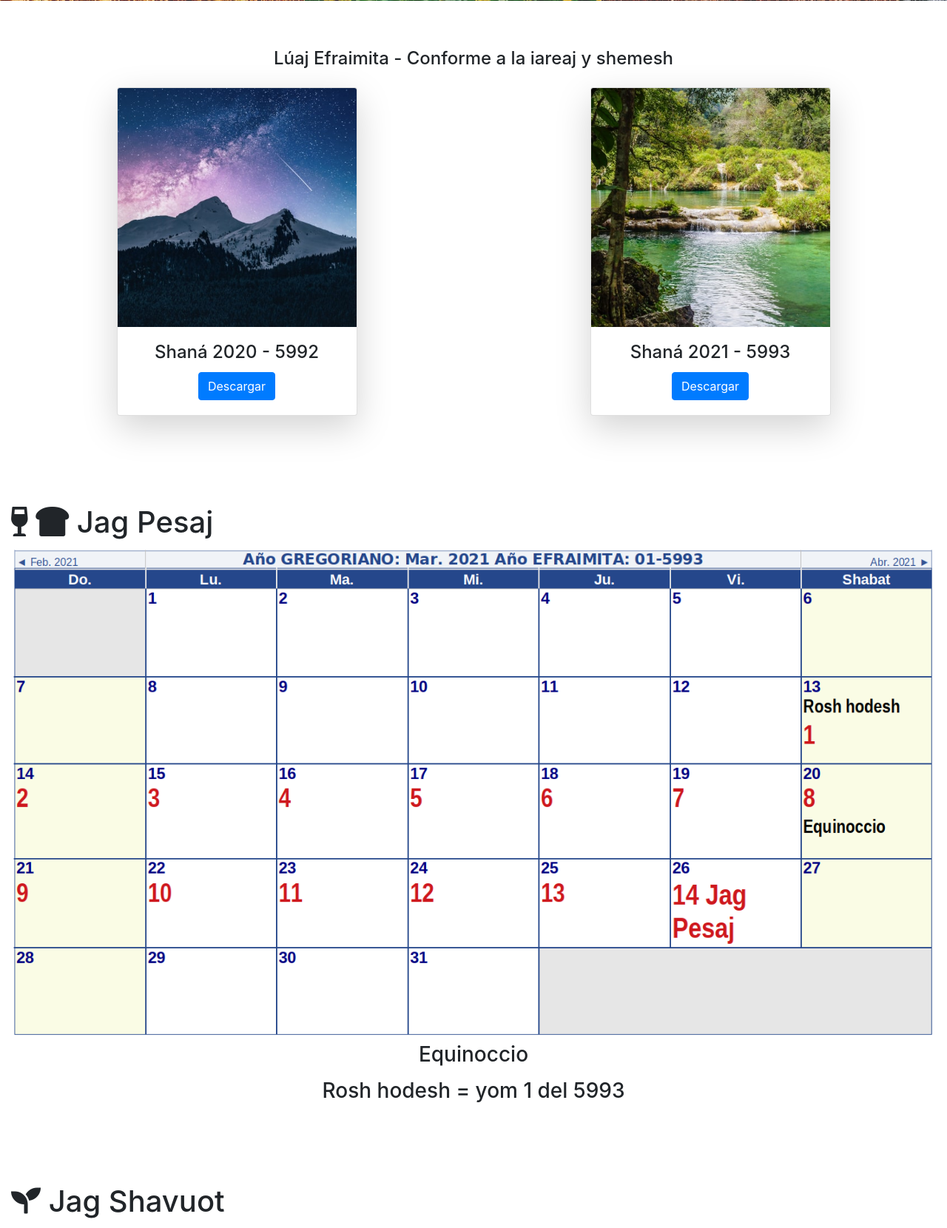
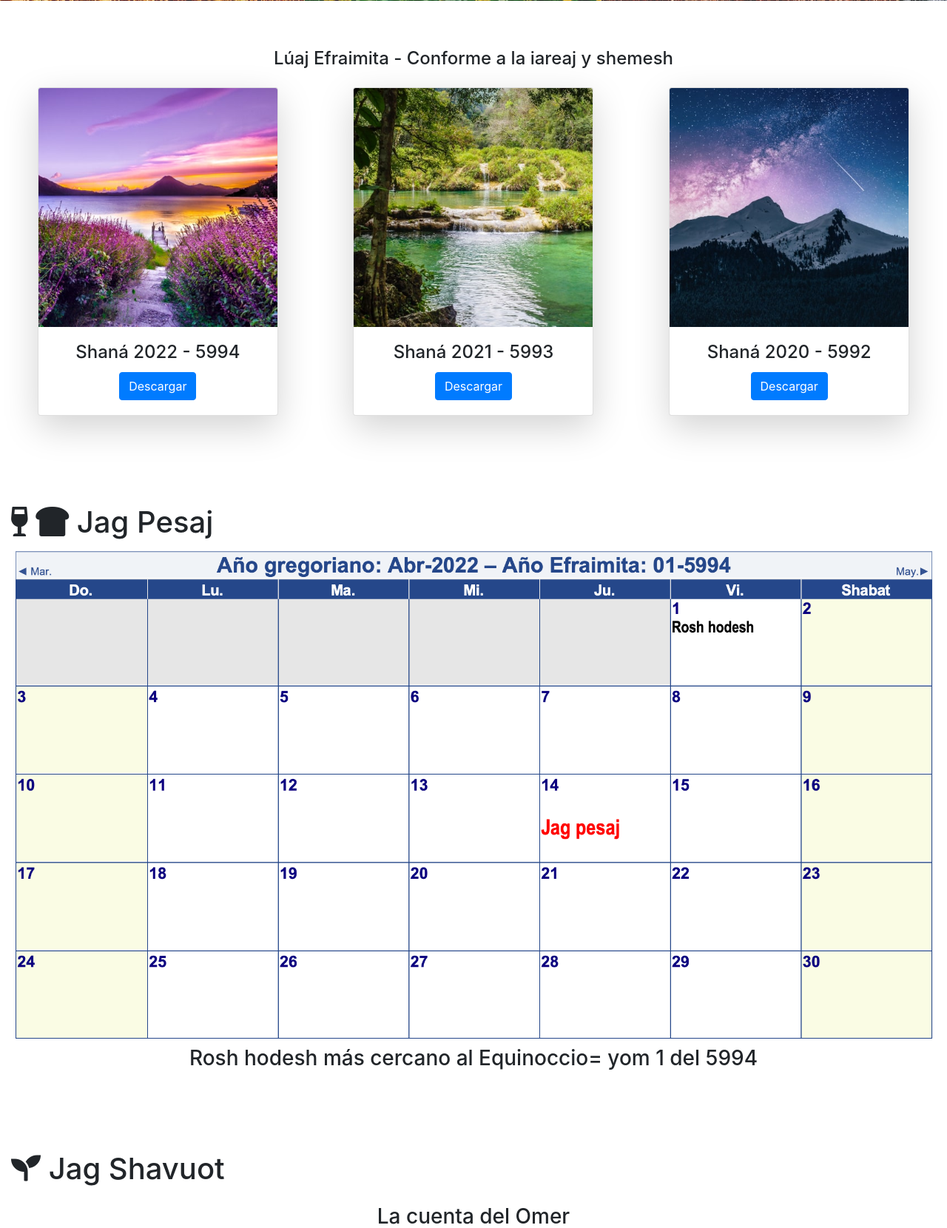
Before and after one commit to alrom7/efraimregresa.org, a PHP site: page /luaj.php in a window 1280 px wide. Shown: the part 312-1972 px from the top of the page at 74% size. Run offline with PHP 8.4, Linux system fonts and the light colour scheme; some libraries are stand-ins or nearby versions.

Commit message:
shana-2022-5994

```diff
--- a/luaj.php
+++ b/luaj.php
@@ -37,21 +37,21 @@ style="background-image: url('img/banner/luaj-min.jpg');
 
   <!-- Grid row !-->
   <div class="row">
-
     <!--Grid column-->
-  <div class="col-lg-6 col-md-6 mb-4 ">
+    <div class="col-lg-4 col-md-4 mb-4">
       <!-- Begin card !-->
       <div class="card shadow-lg mx-auto" style="width:325px">
-    <img class="card-img-top" src="img/2020/2020-luaj.jpg" alt="Luaj 2020" style="width:100%">
+        <img class="card-img-top" src="img/2022/2022-luaj.jpg"
+        alt="Luaj 2022" style="width:100%">
         <div class="card-body text-center">
-      <h4 class="card-title">Shaná 2020 - 5992</h4>
-      <a href="https://drive.google.com/file/d/1bXoGCBSbAy5atcBHrg9gYhF5ILfM74yX/view?usp=sharing" class="btn btn-primary stretched-link" target="_blank">Descargar</a>
+          <h4 class="card-title text-center">Shaná 2022 - 5994</h4>
+          <a href="https://drive.google.com/file/d/1Zbx_LUqmH0BrR0fLPoFot0mpGIjBsLqa/view?usp=sharing" class="btn btn-primary stretched-link" target="_blank">Descargar</a>
         </div>
       </div> <!-- End card !-->
     </div> <!-- End column !-->
 
     <!--Grid column-->
-  <div class="col-lg-6 col-md-6 mb-4">
+    <div class="col-lg-4 col-md-4 mb-4">
       <!-- Begin card !-->
       <div class="card shadow-lg mx-auto" style="width:325px">
         <img class="card-img-top" src="img/2021/2021-luaj.jpg"
@@ -59,6 +59,18 @@ style="background-image: url('img/banner/luaj-min.jpg');
         <div class="card-body text-center">
           <h4 class="card-title text-center">Shaná 2021 - 5993</h4>
           <a href="https://drive.google.com/file/d/1ybE4KBCTbFG5T1fsKgUA-wEmuJN4bKjc/view?usp=sharing" class="btn btn-primary stretched-link" target="_blank">Descargar</a>
+        </div>
+      </div> <!-- End card !-->
+    </div> <!-- End column !-->
+
+  <!--Grid column-->
+  <div class="col-lg-4 col-md-4 mb-4 ">
+    <!-- Begin card !-->
+    <div class="card shadow-lg mx-auto" style="width:325px">
+      <img class="card-img-top" src="img/2020/2020-luaj.jpg" alt="Luaj 2020" style="width:100%">
+      <div class="card-body text-center">
+        <h4 class="card-title">Shaná 2020 - 5992</h4>
+        <a href="https://drive.google.com/file/d/1bXoGCBSbAy5atcBHrg9gYhF5ILfM74yX/view?usp=sharing" class="btn btn-primary stretched-link" target="_blank">Descargar</a>
       </div>
     </div> <!-- End card !-->
   </div> <!-- End column !-->
@@ -75,10 +87,9 @@ style="background-image: url('img/banner/luaj-min.jpg');
   		Jag Pesaj
 	</h1>
 	<img src="img/luaj/luaj-pesaj.png"
-  	class="mx-auto d-block img-fluid" alt="Luaj pesaj 2020">
+  	class="mx-auto d-block img-fluid" alt="Luaj pesaj">
 
-  	<h3 class="text-center c-text-blue py-1">Equinoccio</h3>
-  	<h3 class="text-center c-text-blue py-1">Rosh hodesh = yom 1 del 5993</h3>
+  	<h3 class="text-center c-text-blue py-1">Rosh hodesh más cercano al Equinoccio= yom 1 del 5994</h3>
 </div> <!-- End containter-fluid Jag Pesaj-->
 
 <!-- Begin container-fluid Jag Shavout-->
@@ -90,7 +101,7 @@ style="background-image: url('img/banner/luaj-min.jpg');
   	La cuenta del Omer</h3>
 
   	<img src="img/luaj/luaj-shavuot.png"
-  	class="mx-auto d-block img-fluid" alt="Rosh hodesh = yom 1 del 5993">
+  	class="mx-auto d-block img-fluid" alt="Rosh hodesh = yom 1 del 5994">
     <br>
   	<img src="img/luaj/luaj-shavuot2.png"
   	class="mx-auto d-block img-fluid" alt="Rosh hodesh = yom 1 del 5993">
@@ -108,33 +119,33 @@ style="background-image: url('img/banner/luaj-min.jpg');
   		La cuenta del Rosh Jodesh
   </h1>
   <ul class="list-group shadow">
-    <li class="list-group-item active"><b>Rosh Jodesh 01 - Sha. 13 Mar. 2021</b>
+    <li class="list-group-item active"><b>Rosh Jodesh 01 - Vie. 01 Abr. 2022</b>
     </li>
     <li class="list-group-item">
-    	Rosh Jodesh 02 - Lun. 12 Abr. 2021</li>
+    	Rosh Jodesh 02 - Dom. 01 May. 2022</li>
     <li class="list-group-item">
-    	Rosh Jodesh 03 - Mar. 11 May. 2021</li>
+    	Rosh Jodesh 03 - Lun. 30 May. 2022</li>
     <li class="list-group-item">
-    	Rosh Jodesh 04 - Jue. 10 Jun. 2021</li>
+    	Rosh Jodesh 04 - Mie. 29 Jun. 2022</li>
     <li class="list-group-item">
-    	Rosh Jodesh 05 - Sha. 10 Jul. 2021</li>
+    	Rosh Jodesh 05 - Vie. 29 Jul. 2022</li>
     <li class="list-group-item">
-    	Rosh Jodesh 06 - Dom. 08 Ago. 2021</li>
+    	Rosh Jodesh 06 - Sha. 27 Ago. 2022</li>
     <li class="list-group-item">
-    	Rosh Jodesh 07 - Mar. 07 Sep. 2021<b> Yom Teruah</b>
+    	Rosh Jodesh 07 - Lun. 26 Sep. 2022<b> Yom Teruah</b>
     </li>
     <li class="list-group-item">
-    	Rosh Jodesh 08 - Mie. 06 Oct. 2021</li>
+    	Rosh Jodesh 08 - Mar. 25 Oct. 2022</li>
     <li class="list-group-item">
-    	Rosh Jodesh 09 - Jue. 04 Nov. 2021</li>
+    	Rosh Jodesh 09 - Jue. 24 Nov. 2022</li>
     <li class="list-group-item">
-    	Rosh Jodesh 10 - Sha. 04 Dec. 2021</li>
+    	Rosh Jodesh 10 - Vie. 23 Dec. 2022</li>
     <li class="list-group-item">
-    	Rosh Jodesh 11 - Dom. 02 Ene. 2022</li>
+    	Rosh Jodesh 11 - Dom. 22 Ene. 2023</li>
     <li class="list-group-item">
-    	Rosh Jodesh 12 - Mar. 01 Feb. 2022</li>
+    	Rosh Jodesh 12 - Lun. 20 Feb. 2023</li>
     <li class="list-group-item active">
-    	<b>Rosh Jodesh 01 - Mie 02 Mar. 2022</b>
+    	<b>Rosh Jodesh 01 - 21 Mar. 2023</b>
     </li>
   </ul>
 </div> <!-- End containter-fluid La cuenta del Rosh Jodesh-->
@@ -148,7 +159,10 @@ style="background-image: url('img/banner/luaj-min.jpg');
   <img src="img/luaj/luaj-jodesh07.png"
   	class="mx-auto d-block img-fluid"
   	alt="Jodesh 07">
-
+  <br>
+  <img src="img/luaj/luaj-jodesh08.png"
+  	class="mx-auto d-block img-fluid"
+  	alt="Jodesh 07">
 </div>
 <!-- End containter-fluid Jodesh 07 !-->
 
```
Also changed, not shown: img/2022/2022-luaj.jpg (added), img/luaj/luaj-jodesh07.png, img/luaj/luaj-jodesh08.png (added), img/luaj/luaj-pesaj.png, img/luaj/luaj-shavuot.png, img/luaj/luaj-shavuot2.png, img/luaj/luaj-shavuot3.png. Lines whose indentation alone changed are shown as unchanged.
